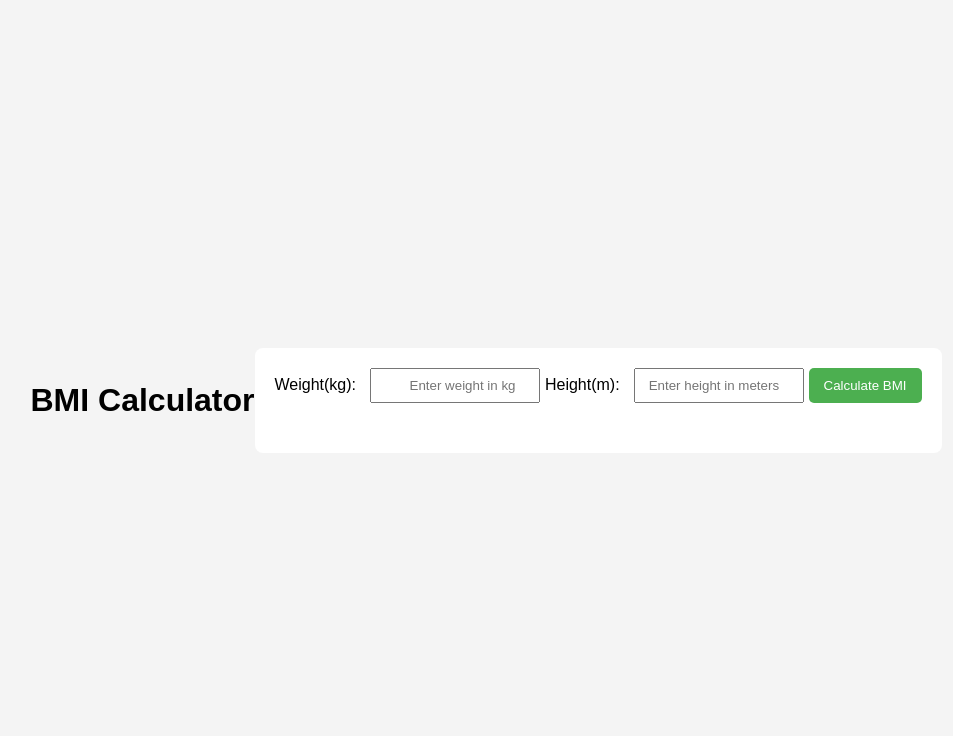
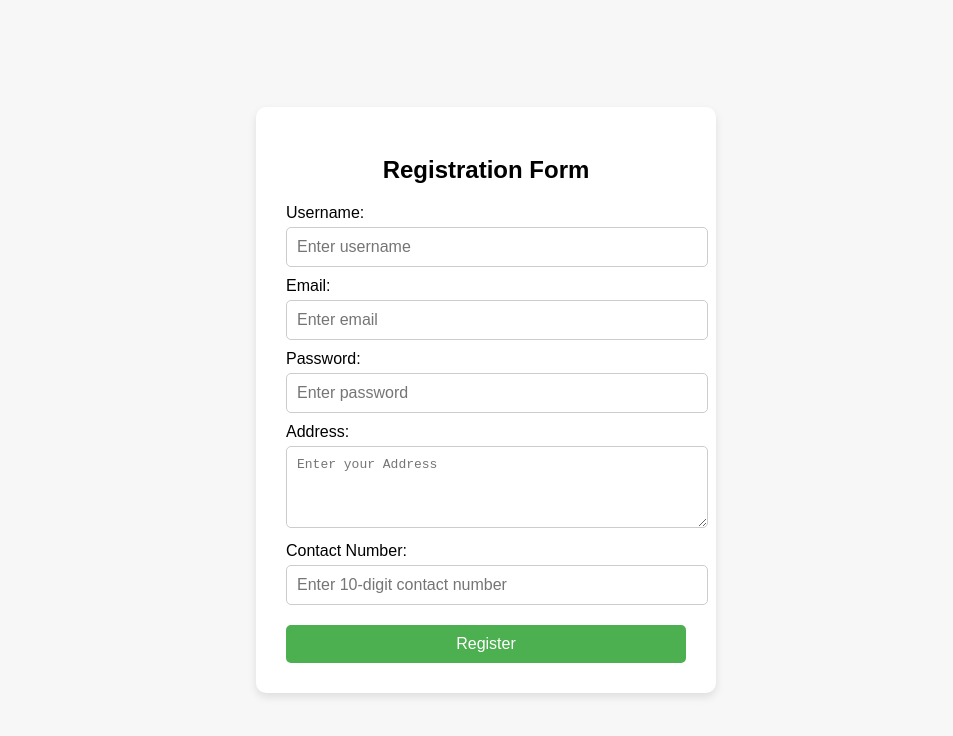
Before and after one commit to Nithishkumar181/Advance.js, a plain HTML site: page index.html in a window 1280 px wide. Shown: the whole page, without its empty margins (154-1107 px from the left). Drawn offline with Linux system fonts and the light colour scheme.

Commit message:
Add files via upload

```diff
--- a/index.html
+++ b/index.html
@@ -4,98 +4,90 @@
     <meta charset="UTF-8">
     <meta name="viewport" content="width=device-width, initial-scale=1.0">
     <title>Document</title>
-    <style>
+   <style>
 body {
     font-family: Arial, sans-serif;
+    background-color: #f7f7f7;
     display: flex;
     justify-content: center;
     align-items: center;
     height: 100vh;
     margin: 0;
-    background-color: #f4f4f4;
 }
 
-.container {
-    background-color: #fff;
-    padding: 20px;
-    border-radius: 8px;
+.form-container {
+    background-color: white;
+    padding: 30px;
+    border-radius: 10px;
+    box-shadow: 0 4px 8px rgba(0, 0, 0, 0.1);
+    width: 400px;
+}
+
+h2 {
     text-align: center;
+    margin-bottom: 20px;
 }
 
 label {
-    margin-right: 10px;
+    display: block;
+    margin-top: 10px;
+    font-size: 1em;
 }
 
-input {
-    margin-bottom: 10px;
-    padding: 8px;
-    width: 150px;
-    text-align: right;
+input, textarea {
+    width: 100%;
+    padding: 10px;
+    margin-top: 5px;
+    font-size: 1em;
+    border-radius: 5px;
+    border: 1px solid #ccc;
 }
 
+
+
 button {
-    padding: 10px 15px;
+    width: 100%;
+    padding: 10px;
     background-color: #4CAF50;
     color: white;
     border: none;
     border-radius: 5px;
     cursor: pointer;
+    font-size: 1em;
+    margin-top: 20px;
 }
 
 button:hover {
     background-color: #45a049;
 }
 
-#bmiResult, #categoryResult {
-    margin-top: 20px;
-}
-h1
-{
-    text-align: center;
-}
+   </style>
+</head>
+<body>
+    <div class="form-container">
+        <h2>Registration Form</h2>
+        <form id="registrationForm" action="submit_form.php" method="POST" onsubmit="return validateForm()">
+            <label for="username">Username:</label>
+            <input type="text" id="username" name="username" placeholder="Enter username" required>
 
-    </style>
-</head>
-<script>
-    function calculateBMI() {
-    const weight = parseFloat(document.getElementById('weight').value);
-    const height = parseFloat(document.getElementById('height').value);
+            <label for="email">Email:</label>
+            <input type="email" id="email" name="email" placeholder="Enter email" required>
 
-    const bmi=weight/(height * height);
-    const bmiResult=document.getElementById('bmiResult');
-    const categoryResult=document.getElementById('categoryResult');
+            <label for="password">Password:</label>
+            <input type="password" id="password" name="password" placeholder="Enter password" required
+                   pattern="^(?=.*[A-Za-z])(?=.*\d)[A-Za-z\d]{8,}$" title="Password must be at least 8 characters long and contain at least one letter and one number">
 
-    bmiResult.textContent = "Your BMI is: " + bmi.toFixed(2);
+            <label for="address">Address:</label>
+            <textarea id="Address" name="Address" rows="4" placeholder="Enter your Address" required></textarea>
 
-    if (bmi < 18.5) {
-        category = "Underweight";
-    } else if (bmi >= 18.5 && bmi < 24.9) {
-        category = "Normal weight";
-    } else if (bmi >= 25 && bmi < 29.9) {
-        category = "Overweight";
-    } else if (bmi >= 30 && bmi < 39.9) {
-        category = "Obesity";
-    } else {
-        category="Severe Obesity";
-    }
+            <label for="contact">Contact Number:</label>
+            <input type="text" id="contact" name="contact" placeholder="Enter 10-digit contact number" required
+                   pattern="^\d{10}$" title="Contact number must be exactly 10 digits">
 
-    categoryResult.textContent = "Category: " + category;
-}
+            <button type="submit">Register</button>
+        </form>
+    </div>
 
-</script>
-<body>
-    <h1 >BMI Calculator</h1>
-    <div class="container">
-        <label for="weight">Weight(kg):</label>
-        <input type="number" id="weight" placeholder="Enter weight in kg" required>
-
-        <label for="height">Height(m):</label>
-        <input type="number" id="height" step="0.01" placeholder="Enter height in meters" required>
-
-        <button onclick="calculateBMI()">Calculate BMI</button>
-
-        <h3 id="bmiResult"></h3>
-        <h3 id="categoryResult"></h3>
-    </div>
+    <script src="Scrip.js"></script>
 </body>
 </html>
```
